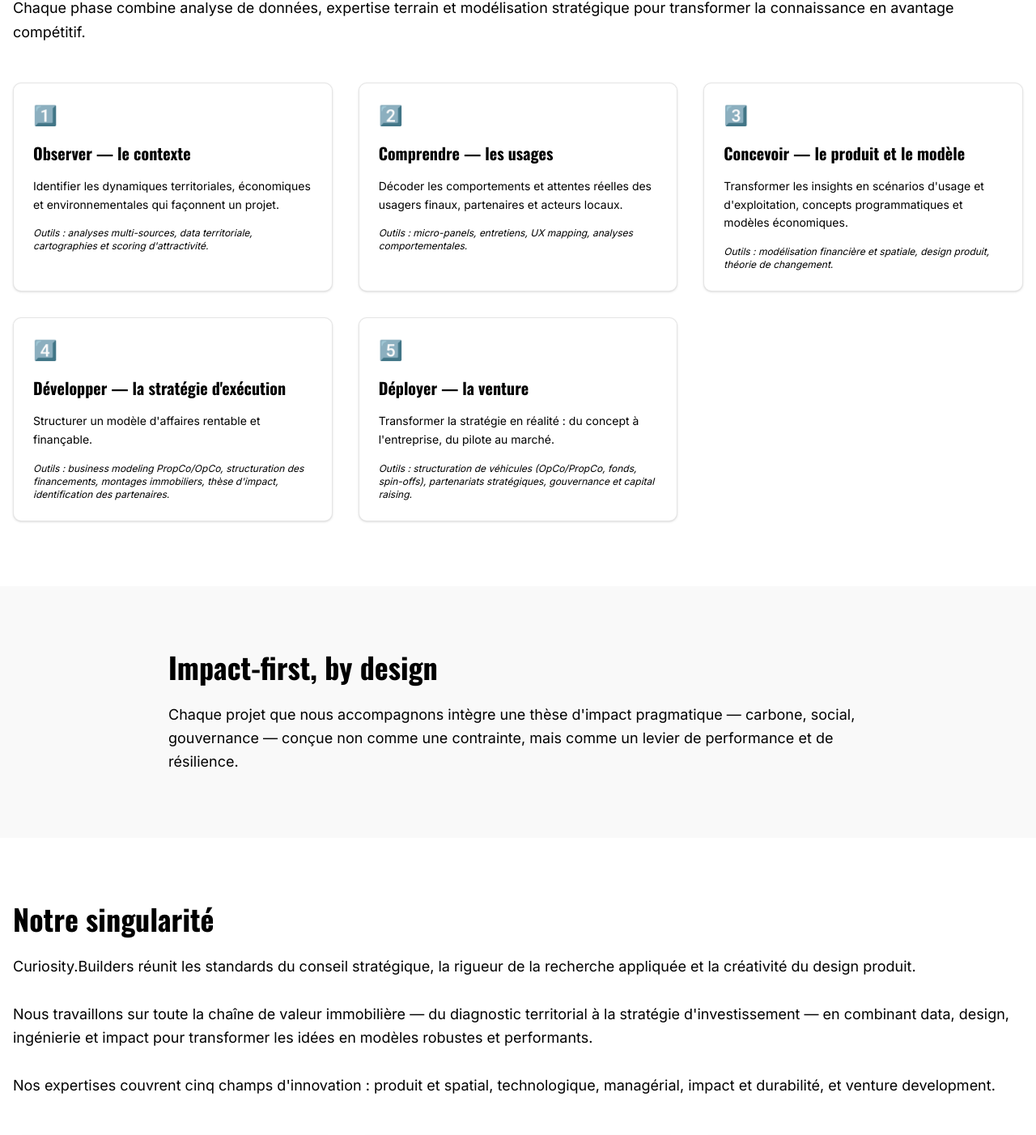
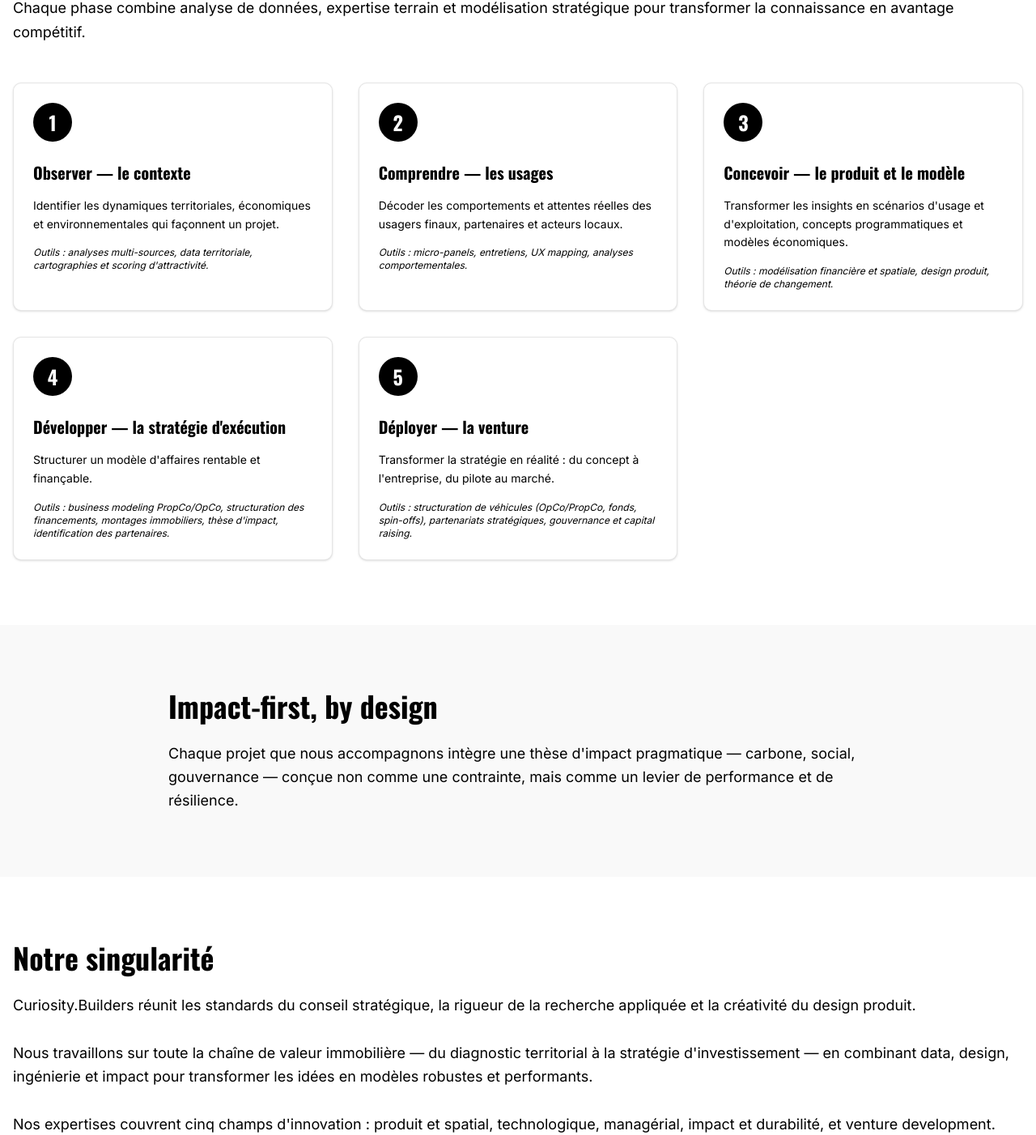
Before and after one commit to CuriosityBuilders/curiosity-builders-design, a Next.js app: page /methode in a window 1280 px wide. Shown: the part 818-2220 px from the top of the page at 81% size. Built offline with nearby package versions, Linux system fonts and the light colour scheme.

Commit message:
Refactor Methode, Services, and Signals pages: Replace emoji indicators with styled number badges for improved design consistency. Update section headings to remove emoji for a cleaner look and enhance readability.

```diff
--- a/src/app/methode/page.tsx
+++ b/src/app/methode/page.tsx
@@ -44,8 +44,12 @@ export default function MethodePage() {
 
           <div className="mt-12 grid gap-8 md:grid-cols-2 lg:grid-cols-3">
             <Card>
-              <div className="text-2xl">1️⃣</div>
-              <h3 className="mt-4 font-heading text-xl font-bold text-black">
+              <div className="mb-6 flex items-start justify-between">
+                <div className="flex h-12 w-12 items-center justify-center rounded-full bg-black text-2xl font-heading font-bold text-white">
+                  1
+                </div>
+              </div>
+              <h3 className="font-heading text-xl font-bold text-black">
                 Observer — le contexte
               </h3>
               <p className="mt-4 text-sm leading-relaxed text-black">
@@ -59,8 +63,12 @@ export default function MethodePage() {
             </Card>
 
             <Card>
-              <div className="text-2xl">2️⃣</div>
-              <h3 className="mt-4 font-heading text-xl font-bold text-black">
+              <div className="mb-6 flex items-start justify-between">
+                <div className="flex h-12 w-12 items-center justify-center rounded-full bg-black text-2xl font-heading font-bold text-white">
+                  2
+                </div>
+              </div>
+              <h3 className="font-heading text-xl font-bold text-black">
                 Comprendre — les usages
               </h3>
               <p className="mt-4 text-sm leading-relaxed text-black">
@@ -74,8 +82,12 @@ export default function MethodePage() {
             </Card>
 
             <Card>
-              <div className="text-2xl">3️⃣</div>
-              <h3 className="mt-4 font-heading text-xl font-bold text-black">
+              <div className="mb-6 flex items-start justify-between">
+                <div className="flex h-12 w-12 items-center justify-center rounded-full bg-black text-2xl font-heading font-bold text-white">
+                  3
+                </div>
+              </div>
+              <h3 className="font-heading text-xl font-bold text-black">
                 Concevoir — le produit et le modèle
               </h3>
               <p className="mt-4 text-sm leading-relaxed text-black">
@@ -89,8 +101,12 @@ export default function MethodePage() {
             </Card>
 
             <Card>
-              <div className="text-2xl">4️⃣</div>
-              <h3 className="mt-4 font-heading text-xl font-bold text-black">
+              <div className="mb-6 flex items-start justify-between">
+                <div className="flex h-12 w-12 items-center justify-center rounded-full bg-black text-2xl font-heading font-bold text-white">
+                  4
+                </div>
+              </div>
+              <h3 className="font-heading text-xl font-bold text-black">
                 Développer — la stratégie d'exécution
               </h3>
               <p className="mt-4 text-sm leading-relaxed text-black">
@@ -104,8 +120,12 @@ export default function MethodePage() {
             </Card>
 
             <Card>
-              <div className="text-2xl">5️⃣</div>
-              <h3 className="mt-4 font-heading text-xl font-bold text-black">
+              <div className="mb-6 flex items-start justify-between">
+                <div className="flex h-12 w-12 items-center justify-center rounded-full bg-black text-2xl font-heading font-bold text-white">
+                  5
+                </div>
+              </div>
+              <h3 className="font-heading text-xl font-bold text-black">
                 Déployer — la venture
               </h3>
               <p className="mt-4 text-sm leading-relaxed text-black">
@@ -162,7 +182,7 @@ export default function MethodePage() {
           <div className="mt-12 grid gap-6 md:grid-cols-2 lg:grid-cols-3">
             <Card>
               <h3 className="font-heading text-lg font-semibold text-black">
-                🔹 Interdisciplinarité totale
+                Interdisciplinarité totale
               </h3>
               <p className="mt-2 text-sm leading-relaxed text-black">
                 Croiser immobilier, finance, design et data pour une vision
@@ -171,7 +191,7 @@ export default function MethodePage() {
             </Card>
             <Card>
               <h3 className="font-heading text-lg font-semibold text-black">
-                🔹 Méthodes éprouvées
+                Méthodes éprouvées
               </h3>
               <p className="mt-2 text-sm leading-relaxed text-black">
                 Issues du product design, du venture building et du conseil
@@ -180,7 +200,7 @@ export default function MethodePage() {
             </Card>
             <Card>
               <h3 className="font-heading text-lg font-semibold text-black">
-                🔹 Formats agiles
+                Formats agiles
               </h3>
               <p className="mt-2 text-sm leading-relaxed text-black">
                 Du diagnostic express à la structuration complète de venture.
@@ -188,7 +208,7 @@ export default function MethodePage() {
             </Card>
             <Card>
               <h3 className="font-heading text-lg font-semibold text-black">
-                🔹 Tech & IA augmentées
+                Tech & IA augmentées
               </h3>
               <p className="mt-2 text-sm leading-relaxed text-black">
                 Des outils d'analyse avancés, au service de l'expertise humaine.
@@ -196,7 +216,7 @@ export default function MethodePage() {
             </Card>
             <Card>
               <h3 className="font-heading text-lg font-semibold text-black">
-                🔹 Impact intégré
+                Impact intégré
               </h3>
               <p className="mt-2 text-sm leading-relaxed text-black">
                 Chaque projet est conçu avec une thèse d'impact et des
--- a/src/app/signals/page.tsx
+++ b/src/app/signals/page.tsx
@@ -10,7 +10,7 @@ export default function SignalsPage() {
       <Header />
 
       {/* Hero */}
-      <Section spacing="lg" className="text-center">
+      <Section spacing="lg">
         <div className="mx-auto max-w-4xl px-4">
           <h1 className="font-heading text-5xl font-bold leading-tight text-black sm:text-6xl">
             Signals & Intelligence
@@ -18,7 +18,7 @@ export default function SignalsPage() {
           <p className="mt-6 text-xl leading-relaxed text-black sm:text-2xl">
             Comprendre les transformations du secteur.
           </p>
-          <p className="mt-4 text-lg leading-relaxed text-black">
+          <p className="mt-4 text-xl leading-relaxed text-black">
             Veille sélective sur les signaux faibles, les fonds à impact, les
             nouveaux modèles d'exploitation et les tendances qui transforment la
             fabrique de la ville.
@@ -31,6 +31,11 @@ export default function SignalsPage() {
         <div className="mx-auto max-w-7xl px-4">
           <div className="grid gap-8 md:grid-cols-3">
             <Card>
+              <div className="mb-6 flex items-start justify-between">
+                <div className="flex h-12 w-12 items-center justify-center rounded-full bg-black text-2xl font-heading font-bold text-white">
+                  1
+                </div>
+              </div>
               <h3 className="font-heading text-xl font-bold text-black">
                 Curiosity Insights
               </h3>
@@ -39,11 +44,16 @@ export default function SignalsPage() {
                 et les modèles économiques émergents.
               </p>
               <p className="mt-4 text-sm italic text-black">
-                ➡ Comprendre les mutations structurelles du secteur.
+                Comprendre les mutations structurelles du secteur.
               </p>
             </Card>
 
             <Card>
+              <div className="mb-6 flex items-start justify-between">
+                <div className="flex h-12 w-12 items-center justify-center rounded-full bg-black text-2xl font-heading font-bold text-white">
+                  2
+                </div>
+              </div>
               <h3 className="font-heading text-xl font-bold text-black">
                 Sustainable Capital Watch
               </h3>
@@ -52,11 +62,16 @@ export default function SignalsPage() {
                 l'international.
               </p>
               <p className="mt-4 text-sm italic text-black">
-                ➡ Observer comment la finance accélère la transition.
+                Observer comment la finance accélère la transition.
               </p>
             </Card>
 
             <Card>
+              <div className="mb-6 flex items-start justify-between">
+                <div className="flex h-12 w-12 items-center justify-center rounded-full bg-black text-2xl font-heading font-bold text-white">
+                  3
+                </div>
+              </div>
               <h3 className="font-heading text-xl font-bold text-black">
                 Operators Watch
               </h3>
@@ -65,7 +80,7 @@ export default function SignalsPage() {
                 hospitalité, résidences gérées, tiers-lieux, bureaux réinventés.
               </p>
               <p className="mt-4 text-sm italic text-black">
-                ➡ Anticiper les nouveaux standards de performance.
+                Anticiper les nouveaux standards de performance.
               </p>
             </Card>
           </div>
```
Also changed, not shown: src/app/services/page.tsx (+21 -30 lines).
